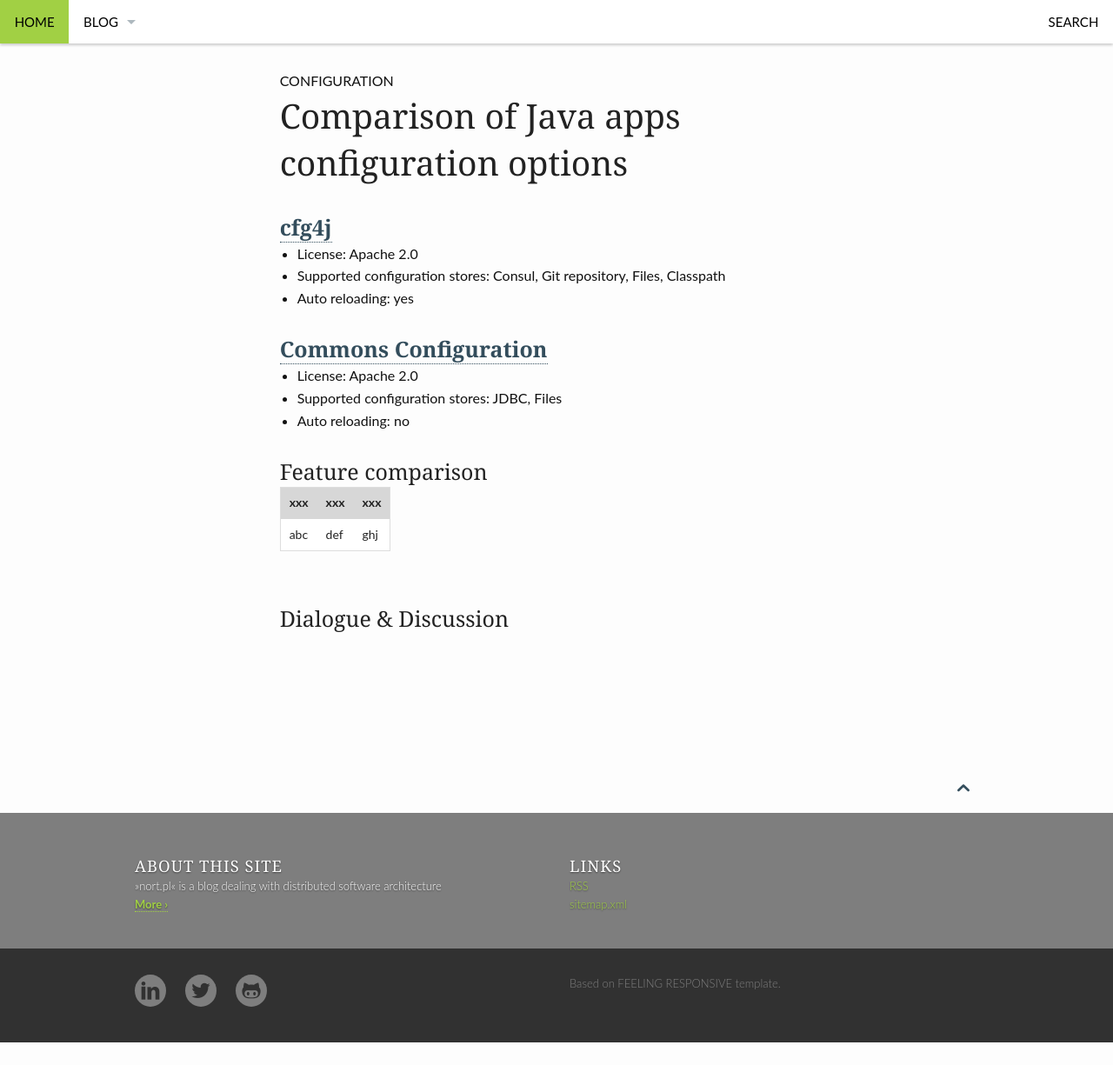
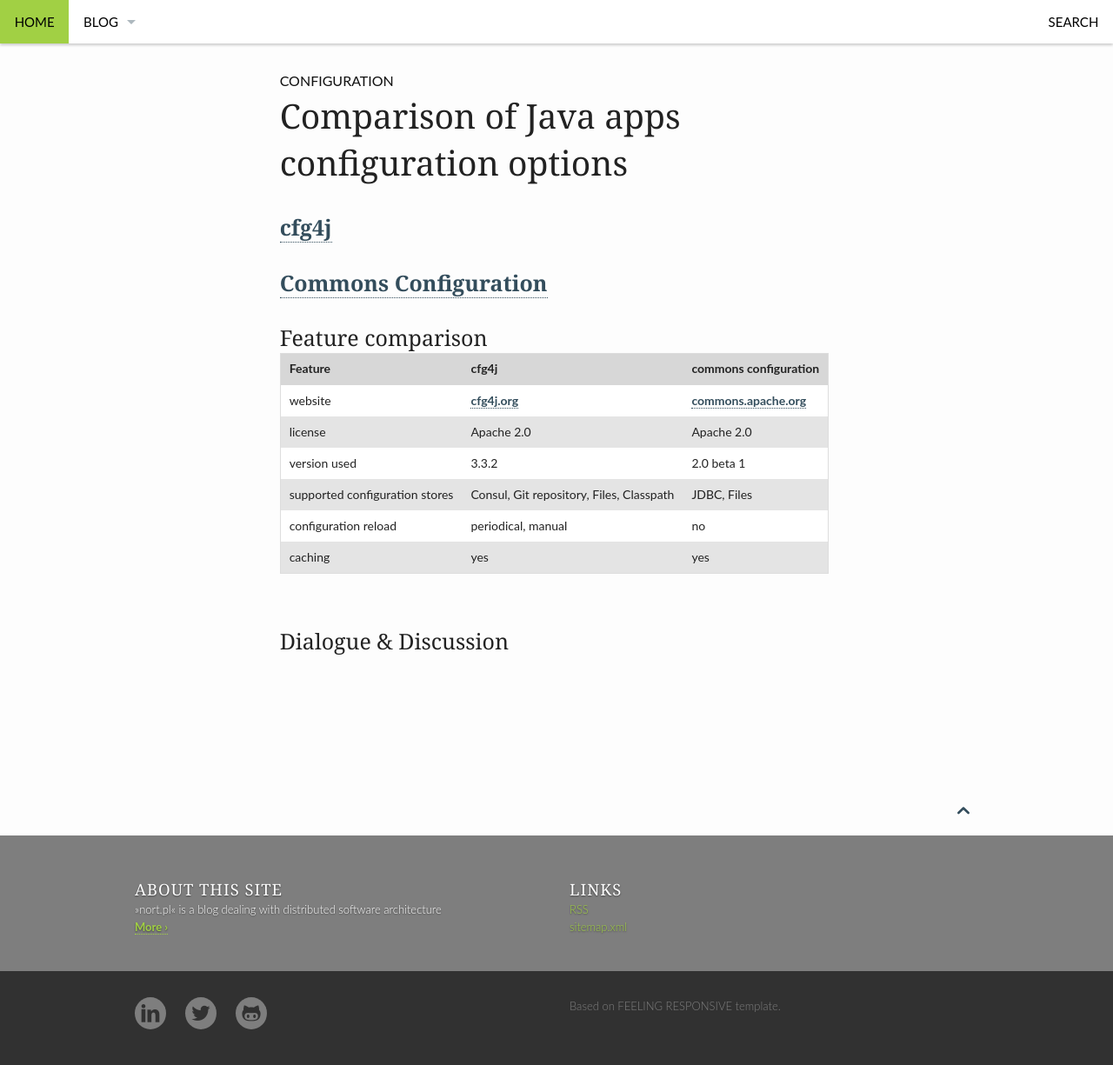
Before and after one commit to nort/nort.github.io, a Jekyll site: the page built from _posts/architecture/2015-07-14-configuration-for-java.md, in a window 1280 px wide. Shown: the whole page at 87% size. Built offline with Jekyll 4.4.1, drawn with Linux system fonts in a browser that asks for light colours; comment, search, counter and statistics services are not loaded; before the commit the page ends 1199 px from its top, so only the background shows below that.

Commit message:
basic comparison

```diff
--- a/_posts/architecture/2015-07-14-configuration-for-java.md
+++ b/_posts/architecture/2015-07-14-configuration-for-java.md
@@ -18,18 +18,15 @@ show_meta: false
 
 ### [cfg4j](http://www.cfg4j.org)
 
-* License: Apache 2.0
-* Supported configuration stores: Consul, Git repository, Files, Classpath
-* Auto reloading: yes
-
 ### [Commons Configuration](https://commons.apache.org/proper/commons-configuration/)
-
-* License: Apache 2.0
-* Supported configuration stores: JDBC, Files
-* Auto reloading: no
 
 ### Feature comparison
 
-| xxx | xxx | xxx |
+| Feature | cfg4j | commons configuration |
 | --- | --- | --- |
-| abc | def | ghj |
+| website | [cfg4j.org](http://www.cfg4j.org) | [commons.apache.org](https://commons.apache.org/proper/commons-configuration/) |
+| license | Apache 2.0 | Apache 2.0 |
+| version used | 3.3.2 | 2.0 beta 1 |
+| supported configuration stores | Consul, Git repository, Files, Classpath | JDBC, Files |
+| configuration reload | periodical, manual | no |
+| caching | yes | yes |
```
